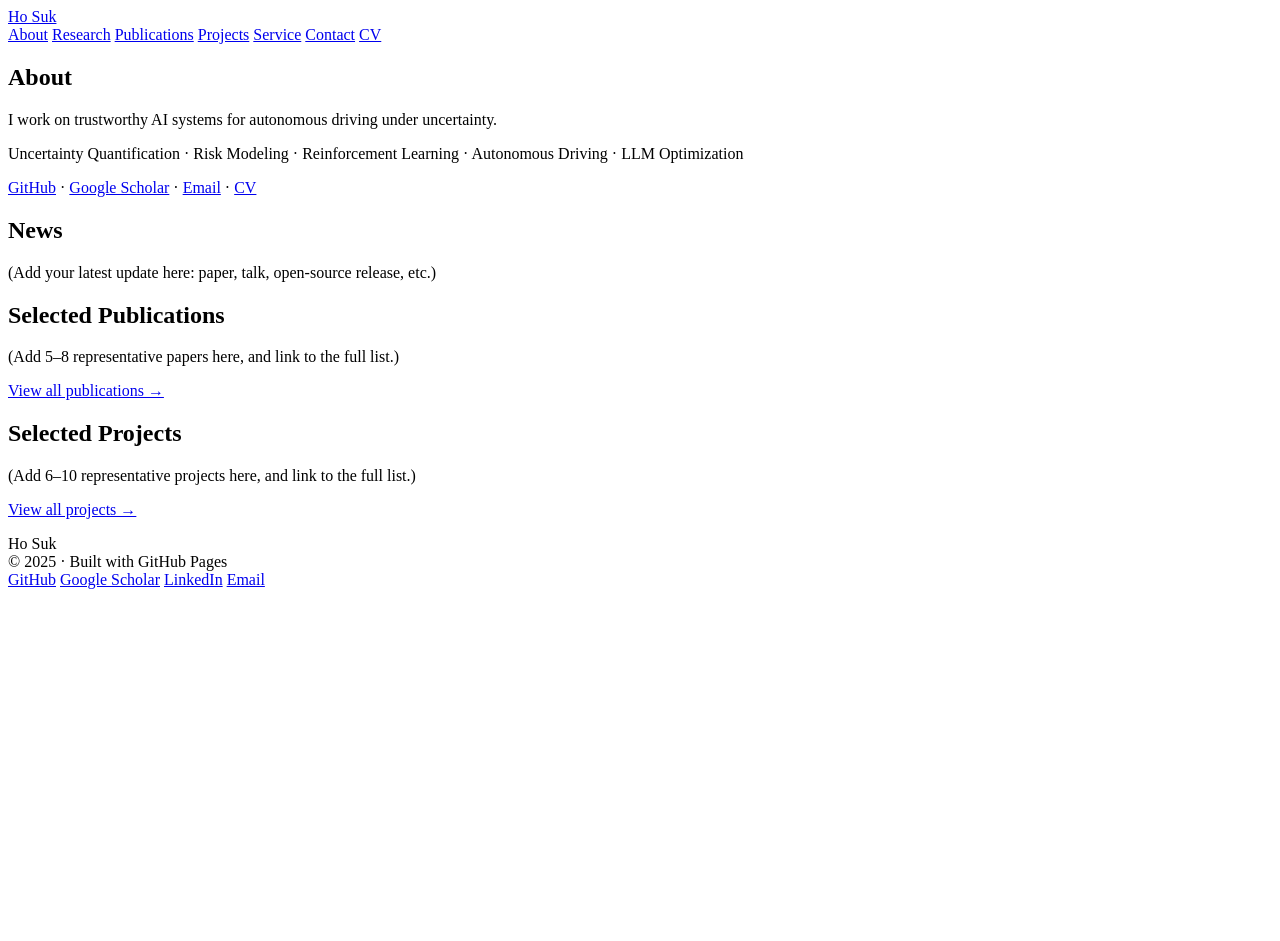
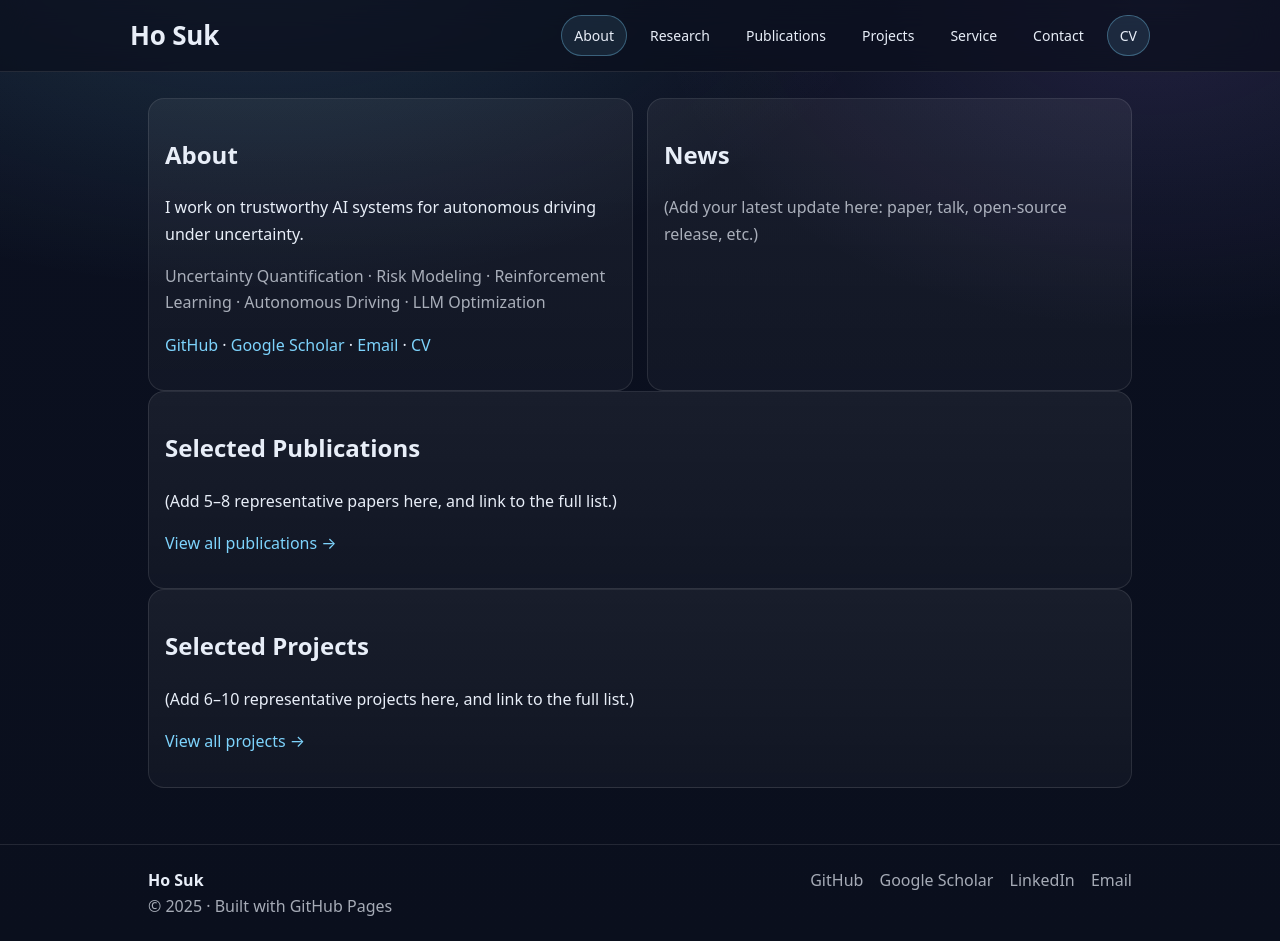
Before and after one commit to ho-suk-93/ho-suk-93.github.io, a Jekyll site: the page built from index.md, in a window 1280 px wide and 941 px high. Built offline with Jekyll 4.4.1, drawn with Linux system fonts in a browser that asks for light colours.

Commit message:
Refactor CSS variables and update styles

```diff
--- a/assets/css/style.scss
+++ b/assets/css/style.scss
@@ -1,22 +1,33 @@
+---
+---
+
 :root {
-  --bg: #0b0f14;
-  --panel: #0f1620;
-  --text: #e6edf3;
-  --muted: #9aa7b2;
-  --link: #7dd3fc;
-  --border: rgba(255,255,255,0.08);
-  --max: 980px;
+  --bg: #0b1020;
+  --bg2: #0a0f1d;
+  --panel: rgba(255,255,255,0.06);
+  --panel2: rgba(255,255,255,0.085);
+  --border: rgba(255,255,255,0.10);
+  --text: #e8eef8;
+  --muted: rgba(232,238,248,0.70);
+  --accent: #7dd3fc;
+  --shadow: 0 10px 30px rgba(0,0,0,0.35);
+  --max: 1020px;
 }
 
 * { box-sizing: border-box; }
-html, body { height: 100%; }
+html { scroll-behavior: smooth; }
 body {
   margin: 0;
-  background: var(--bg);
   color: var(--text);
+  background: radial-gradient(1200px 700px at 20% -10%, rgba(125,211,252,0.18), transparent 55%),
+              radial-gradient(900px 600px at 90% 0%, rgba(167,139,250,0.14), transparent 55%),
+              linear-gradient(180deg, var(--bg), var(--bg2));
   font-family: ui-sans-serif, system-ui, -apple-system, Segoe UI, Roboto, Arial, "Apple SD Gothic Neo", "Noto Sans KR", sans-serif;
   line-height: 1.65;
 }
+
+a { color: var(--accent); text-decoration: none; }
+a:hover { text-decoration: underline; }
 
 .container {
   max-width: var(--max);
@@ -24,38 +35,40 @@ body {
   padding: 0 18px;
 }
 
-a { color: var(--link); text-decoration: none; }
-a:hover { text-decoration: underline; }
-
+/* Header */
 .site-header {
   position: sticky;
   top: 0;
-  background: rgba(11,15,20,0.85);
-  backdrop-filter: blur(10px);
+  z-index: 50;
+  background: rgba(10,15,29,0.72);
+  backdrop-filter: blur(14px);
   border-bottom: 1px solid var(--border);
-  z-index: 50;
 }
 
-.site-header .container {
+.header-inner {
   display: flex;
   align-items: center;
   justify-content: space-between;
-  gap: 18px;
-  padding: 14px 18px;
+  gap: 16px;
+  padding: 14px 0;
 }
 
 .brand-title {
-  font-size: 18px;
-  font-weight: 650;
-  letter-spacing: 0.2px;
+  font-size: 26px;        /* 타이틀 크게 */
+  font-weight: 750;
+  letter-spacing: -0.2px;
+  color: var(--text);
+  text-decoration: none;
 }
+.brand-title:hover { text-decoration: none; opacity: 0.95; }
 
 .brand-subtitle {
-  margin-top: 2px;
+  margin-top: 3px;
   font-size: 13px;
   color: var(--muted);
 }
 
+/* Nav */
 .nav {
   display: flex;
   flex-wrap: wrap;
@@ -64,98 +77,163 @@ a:hover { text-decoration: underline; }
 }
 
 .nav-link {
-  padding: 6px 10px;
+  display: inline-flex;
+  align-items: center;
+  padding: 8px 12px;
+  border-radius: 999px;
   border: 1px solid transparent;
-  border-radius: 10px;
+  background: transparent;
   color: var(--text);
   font-size: 14px;
+  text-decoration: none;
+  transition: transform 0.08s ease, background 0.12s ease, border-color 0.12s ease;
+}
+.nav-link:hover {
+  border-color: var(--border);
+  background: rgba(255,255,255,0.04);
+  text-decoration: none;
+}
+.nav-link.active {
+  border-color: rgba(125,211,252,0.35);
+  background: rgba(125,211,252,0.10);
+}
+.nav-cta {
+  border-color: rgba(125,211,252,0.35);
+  background: rgba(125,211,252,0.12);
 }
 
-.nav-link:hover {
-  border-color: var(--border);
-  text-decoration: none;
+/* Main */
+.site-main { padding: 26px 0 56px; }
+
+.section {
+  scroll-margin-top: 92px; /* sticky header 때문에 앵커 위치 보정 */
+  margin: 18px 0 22px;
 }
 
-.nav-link.active {
-  background: var(--panel);
-  border-color: var(--border);
-}
-
-.site-main {
-  padding: 28px 0 56px;
-}
-
-.page-title {
-  margin: 0 0 14px;
-  font-size: 28px;
-  letter-spacing: -0.2px;
-}
-
-.content {
-  background: linear-gradient(180deg, rgba(255,255,255,0.03), rgba(255,255,255,0.015));
+.hero {
   border: 1px solid var(--border);
-  border-radius: 16px;
+  background: linear-gradient(180deg, var(--panel2), var(--panel));
+  border-radius: 18px;
+  box-shadow: var(--shadow);
   padding: 20px;
 }
 
-.content h2 {
-  margin-top: 24px;
-  font-size: 18px;
-  letter-spacing: -0.1px;
+.hero-inner {
+  display: grid;
+  gap: 16px;
+}
+@media (min-width: 860px) {
+  .hero-inner {
+    grid-template-columns: 140px 1fr;
+    align-items: center;
+  }
 }
 
-.content p { margin: 10px 0; }
-.content ul { margin: 10px 0 10px 18px; }
-.content li { margin: 6px 0; }
+.avatar {
+  width: 140px;
+  height: 140px;
+  border-radius: 18px;
+  border: 1px solid var(--border);
+  object-fit: cover;
+  background: rgba(255,255,255,0.05);
+}
 
-hr {
-  border: none;
-  border-top: 1px solid var(--border);
-  margin: 20px 0;
+.hero-title {
+  margin: 0 0 6px;
+  font-size: 30px;
+  letter-spacing: -0.4px;
+}
+.hero-sub {
+  margin: 0;
+  color: var(--muted);
+}
+
+.pills {
+  margin-top: 12px;
+  display: flex;
+  flex-wrap: wrap;
+  gap: 8px;
+}
+.pill {
+  padding: 6px 10px;
+  border-radius: 999px;
+  border: 1px solid var(--border);
+  background: rgba(255,255,255,0.04);
+  color: var(--muted);
+  font-size: 13px;
+}
+
+.actions {
+  margin-top: 14px;
+  display: flex;
+  flex-wrap: wrap;
+  gap: 10px;
+}
+.btn {
+  display: inline-flex;
+  align-items: center;
+  gap: 8px;
+  padding: 9px 12px;
+  border-radius: 12px;
+  border: 1px solid var(--border);
+  background: rgba(255,255,255,0.04);
+  color: var(--text);
+  text-decoration: none;
+}
+.btn:hover {
+  text-decoration: none;
+  background: rgba(255,255,255,0.06);
+}
+.btn.primary {
+  border-color: rgba(125,211,252,0.35);
+  background: rgba(125,211,252,0.12);
+}
+
+/* Cards / Grid */
+.grid {
+  display: grid;
+  gap: 14px;
+}
+@media (min-width: 860px) {
+  .grid.cols-2 { grid-template-columns: 1fr 1fr; }
+  .grid.cols-3 { grid-template-columns: 1fr 1fr 1fr; }
 }
 
 .card {
   border: 1px solid var(--border);
-  background: rgba(255,255,255,0.02);
-  border-radius: 14px;
-  padding: 14px;
-  margin: 12px 0;
+  background: linear-gradient(180deg, rgba(255,255,255,0.06), rgba(255,255,255,0.03));
+  border-radius: 16px;
+  padding: 16px;
 }
 
-.grid {
-  display: grid;
-  gap: 14px;
+.h2 {
+  margin: 0 0 10px;
+  font-size: 18px;
+  letter-spacing: -0.2px;
 }
-
-@media (min-width: 820px) {
-  .grid.cols-2 { grid-template-columns: 1fr 1fr; }
-}
-
 .muted { color: var(--muted); }
 
+/* Publication / Project item */
+.item {
+  padding: 10px 0;
+  border-top: 1px solid rgba(255,255,255,0.08);
+}
+.item:first-child { border-top: none; padding-top: 0; }
+.item-title { margin: 0; }
+.item-meta { margin: 4px 0 0; color: var(--muted); font-size: 13px; }
+
+/* Footer */
 .site-footer {
   border-top: 1px solid var(--border);
   padding: 22px 0;
   color: var(--muted);
 }
-
-.footer-grid {
+.footer-inner {
   display: flex;
   justify-content: space-between;
-  gap: 18px;
+  gap: 16px;
   flex-wrap: wrap;
 }
-
-.footer-title {
-  color: var(--text);
-  font-weight: 600;
-}
-
-.footer-links a {
-  margin-left: 12px;
-  color: var(--muted);
-}
-.footer-links a:hover {
-  color: var(--text);
-  text-decoration: none;
-}
+.footer-title { color: var(--text); font-weight: 650; }
+.footer-links a { margin-left: 12px; color: var(--muted); }
+.footer-links a:hover { color: var(--text); text-decoration: none; }
```
